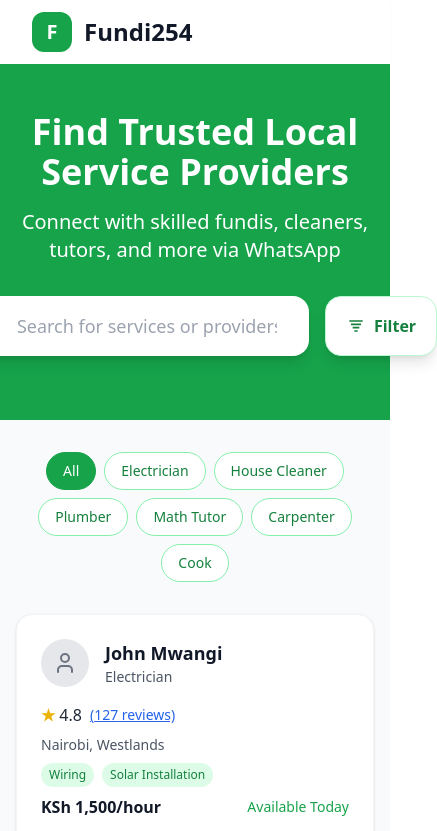
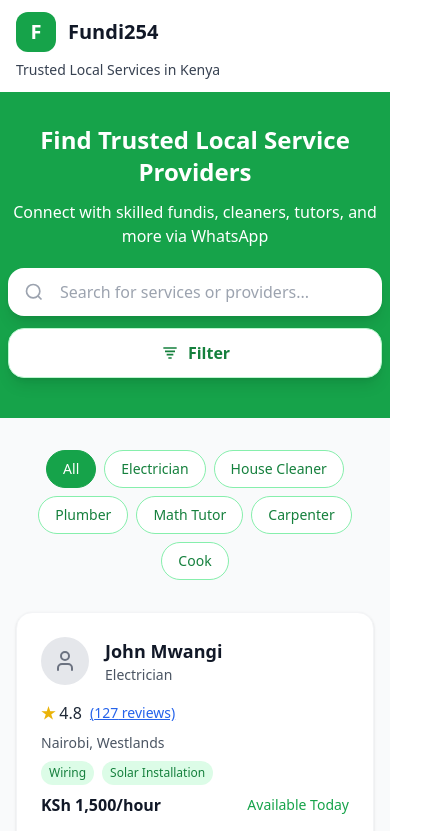
Before and after one commit to Lalery/Fundi254, a React (Vite) app: page / in a window 390 px wide. Shown: the top 831 px of the page, 437 px wide, since content can reach past the window. Built offline with nearby package versions, Linux system fonts and the light colour scheme.

Commit message:
Update App.tsx

```diff
--- a/src/App.tsx
+++ b/src/App.tsx
@@ -143,33 +143,33 @@ function App() {
   return (
     <div className="min-h-screen bg-gray-50 flex flex-col">
       {/* Top Navigation Bar */}
-      <nav className="bg-white w-full shadow-sm flex items-center justify-between px-8 py-3">
-        <div className="flex items-center">
+      <nav className="bg-white w-full shadow-sm flex flex-col sm:flex-row items-start sm:items-center justify-between px-4 sm:px-8 py-3">
+        <div className="flex items-center mb-2 sm:mb-0">
           <div className="w-10 h-10 bg-green-600 rounded-xl flex items-center justify-center mr-3">
             <span className="text-white text-xl font-bold">F</span>
           </div>
-          <span className="text-2xl font-bold text-gray-900">Fundi254</span>
+          <span className="text-xl sm:text-2xl font-bold text-gray-900">Fundi254</span>
         </div>
-        <span className="text-gray-700 text-base font-medium hidden md:block">Trusted Local Services in Kenya</span>
+        <span className="text-gray-700 text-sm sm:text-base font-medium w-full sm:w-auto text-left sm:text-right">Trusted Local Services in Kenya</span>
       </nav>
       {/* Header/Hero Section */}
-      <header className="bg-green-600 pb-16 pt-12">
-        <div className="max-w-3xl mx-auto px-4">
-          <h2 className="text-4xl md:text-5xl font-extrabold text-white mb-4 text-center">Find Trusted Local Service Providers</h2>
-          <p className="text-xl text-white mb-8 text-center">Connect with skilled fundis, cleaners, tutors, and more via WhatsApp</p>
-          <div className="flex justify-center gap-2">
-            <div className="bg-white rounded-2xl shadow-lg px-6 py-4 w-full max-w-2xl flex items-center">
-              <svg className="w-6 h-6 text-gray-400 mr-2" fill="none" stroke="currentColor" strokeWidth="2" viewBox="0 0 24 24"><circle cx="11" cy="11" r="8" /><path d="M21 21l-4.35-4.35" /></svg>
+      <header className="bg-green-600 pb-10 pt-8 sm:pb-16 sm:pt-12">
+        <div className="max-w-3xl mx-auto px-2 sm:px-4">
+          <h2 className="text-2xl sm:text-4xl md:text-5xl font-extrabold text-white mb-3 sm:mb-4 text-center">Find Trusted Local Service Providers</h2>
+          <p className="text-base sm:text-xl text-white mb-5 sm:mb-8 text-center">Connect with skilled fundis, cleaners, tutors, and more via WhatsApp</p>
+          <div className="flex flex-col sm:flex-row justify-center gap-3 sm:gap-2 w-full">
+            <div className="bg-white rounded-2xl shadow-lg px-4 sm:px-6 py-3 sm:py-4 w-full max-w-2xl flex items-center">
+              <svg className="w-5 h-5 sm:w-6 sm:h-6 text-gray-400 mr-2" fill="none" stroke="currentColor" strokeWidth="2" viewBox="0 0 24 24"><circle cx="11" cy="11" r="8" /><path d="M21 21l-4.35-4.35" /></svg>
               <input
                 type="text"
-                className="flex-1 bg-transparent outline-none text-lg px-2"
+                className="flex-1 bg-transparent outline-none text-base sm:text-lg px-2"
                 placeholder="Search for services or providers..."
                 value={search}
                 onChange={(e: React.ChangeEvent<HTMLInputElement>) => setSearch(e.target.value)}
               />
             </div>
             <button
-              className="ml-2 px-5 py-3 rounded-2xl bg-white shadow-lg text-green-700 font-semibold hover:bg-green-50 border border-green-200 flex items-center gap-2"
+              className="w-full sm:w-auto px-5 py-3 rounded-2xl bg-white shadow-lg text-green-700 font-semibold hover:bg-green-50 border border-green-200 flex items-center gap-2 justify-center"
               onClick={() => setFilterModal(true)}
             >
               <svg className="w-5 h-5" fill="none" stroke="currentColor" strokeWidth="2" viewBox="0 0 24 24"><path d="M4 6h16M6 10h12M8 14h8M10 18h4" /></svg>
@@ -459,20 +459,20 @@ function App() {
           </div>
         )}
       </main>
-      <footer className="bg-gray-900 text-white py-8 px-4 sm:px-6 lg:px-8 mt-8">
-        <div className="max-w-6xl mx-auto text-center">
-          <div className="flex items-center justify-center space-x-3 mb-4">
+      <footer className="bg-gray-900 text-white py-8 px-2 sm:px-4 lg:px-8 mt-8">
+        <div className="max-w-6xl mx-auto text-center flex flex-col items-center">
+          <div className="flex flex-col sm:flex-row items-center justify-center space-y-2 sm:space-y-0 sm:space-x-3 mb-4">
             <div className="w-10 h-10 bg-gradient-to-br from-green-500 to-blue-600 rounded-lg flex items-center justify-center">
               <span className="text-xl font-bold">F</span>
             </div>
             <div>
-              <h3 className="text-xl font-bold">Fundi254</h3>
+              <h3 className="text-lg sm:text-xl font-bold">Fundi254</h3>
             </div>
           </div>
-          <p className="text-gray-400">
+          <p className="text-gray-400 text-sm sm:text-base">
             Connecting Kenyans with trusted local service providers
           </p>
-          <p className="text-gray-500 mt-2 text-xs">
+          <p className="text-gray-500 mt-2 text-xs sm:text-sm">
             © 2025 Fundi254. All rights reserved. | WhatsApp-based booking platform for Kenya
           </p>
         </div>
```
